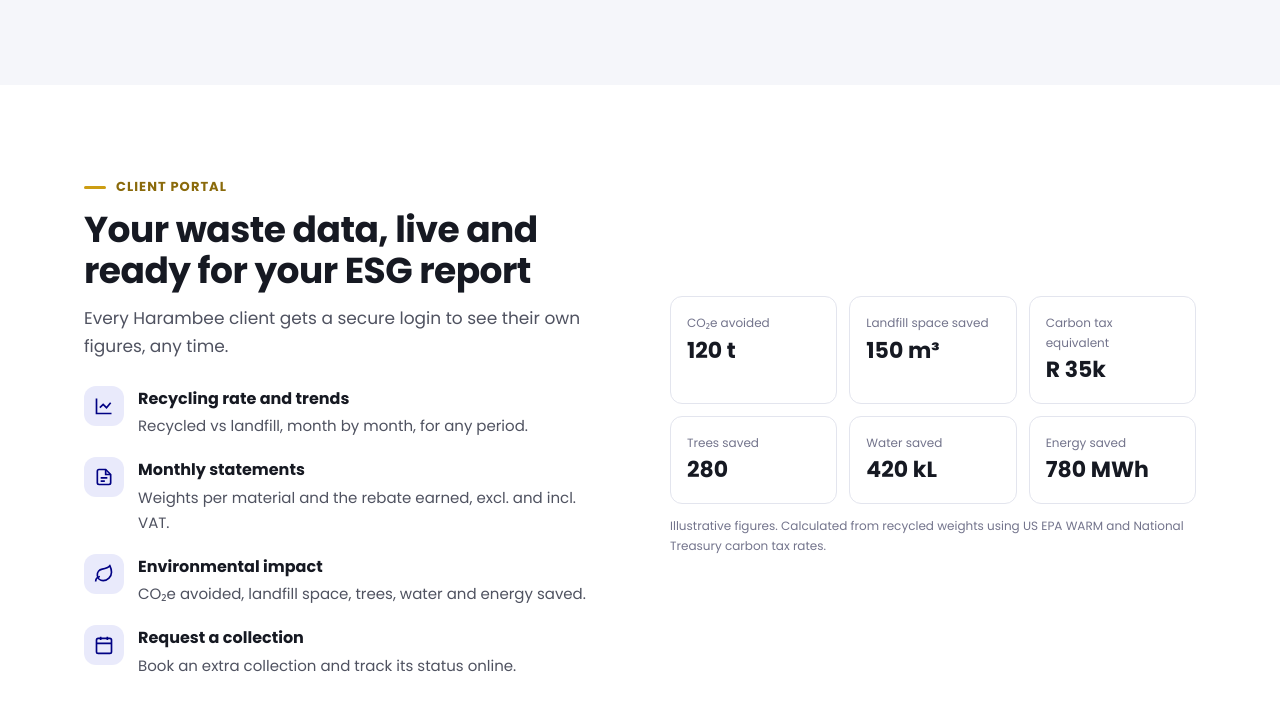
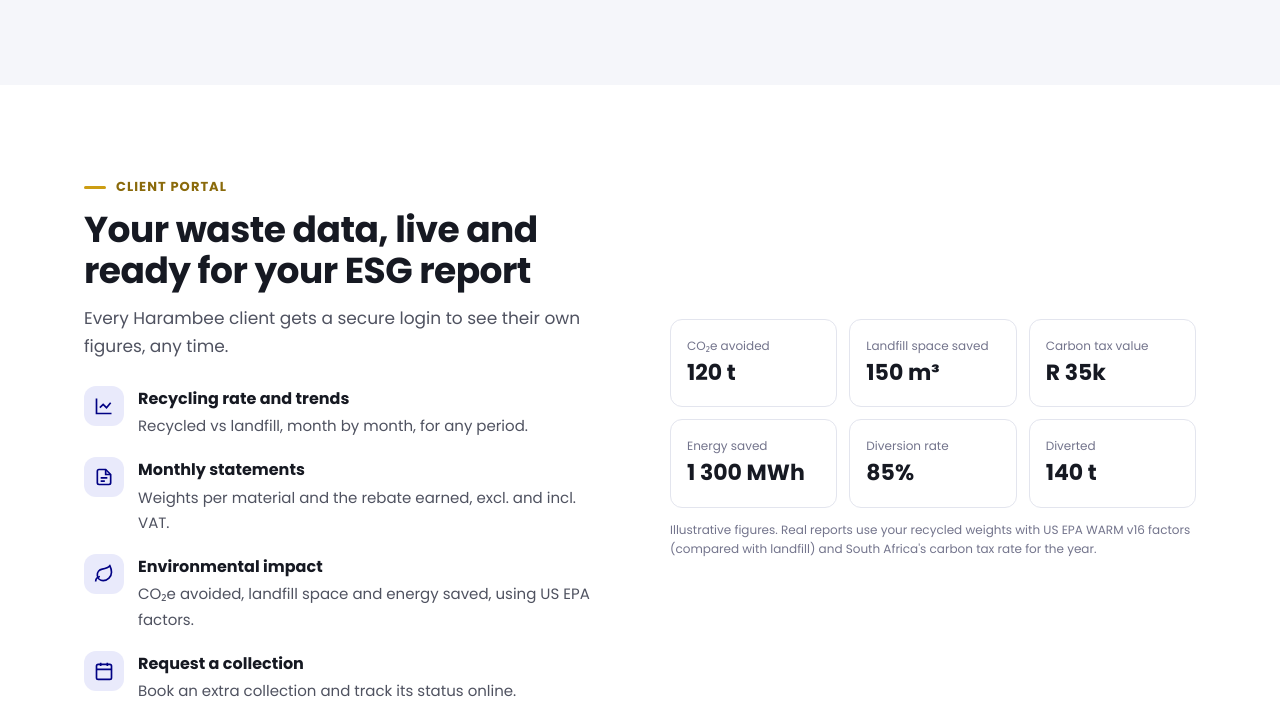
Before and after one commit to HarambeeW/hwssa-website, a plain HTML site: page index.html in a window 1280 px wide. Shown: the part 3128-3841 px from the top of the page. Drawn offline with Linux system fonts and the light colour scheme.

Commit message:
Add files via upload

```diff
--- a/index.html
+++ b/index.html
@@ -98,6 +98,11 @@ footer{border-top:4px solid var(--gold);background:var(--deep);color:#b9bbe0;pad
 footer a{color:#e3e4f7;text-decoration:none}footer .brand b{color:#fff}footer .brand span{color:#a5a7d8}
 .fl{display:flex;gap:22px;flex-wrap:wrap}
 .copy{border-top:1px solid #1a1c6e;margin-top:30px;padding-top:20px;font-size:12.5px;color:#8a8cc0;display:flex;justify-content:space-between;flex-wrap:wrap;gap:10px}
+@media (max-width:1180px){.links{gap:16px}.links a{font-size:13.5px}.bar{gap:18px}}
+@media (max-width:1040px){
+  .links{display:none;position:absolute;top:70px;left:0;right:0;background:#fff;flex-direction:column;gap:0;padding:8px 24px 16px;border-bottom:1px solid var(--line)}
+  .links.open{display:flex}.links a{padding:10px 0;font-size:14.5px}.menu-t{display:block}.bar .btn.g{display:none}
+}
 @media (max-width:960px){
   .va{grid-template-columns:1fr}
   h1{font-size:38px}h2{font-size:29px}.hero{padding:56px 0}
@@ -158,7 +163,7 @@ footer a{color:#e3e4f7;text-decoration:none}footer .brand b{color:#fff}footer .b
       <ul><li>Cardboard, paper, plastics and metals</li><li>Rebates paid per kilogram recycled</li><li>Weighed and recorded every collection</li><li>Less waste sent to landfill</li></ul></div>
     <div class="card"><div class="ic"><svg width="24" height="24" viewBox="0 0 24 24" fill="none" stroke="#000184" stroke-width="2" stroke-linecap="round" stroke-linejoin="round"><path d="M3 3v18h18"/><path d="M7 15v2M11 11v6M15 8v9M19 5v12"/></svg></div>
       <h3>Reporting &amp; sustainability</h3><p>Know exactly what your business generates, recycles and sends to landfill.</p>
-      <ul><li>Monthly waste and rebate statements</li><li>Recycling rate and landfill diversion</li><li>CO₂e, water and energy savings</li><li>24/7 access in your client portal</li></ul></div>
+      <ul><li>Monthly waste and rebate statements</li><li>Recycling rate and landfill diversion</li><li>CO₂e avoided and energy saved</li><li>24/7 access in your client portal</li></ul></div>
   </div>
   <div class="va">
     <div><h3>Value-added services</h3><p>Ask us about any of these alongside your main waste contract.</p>
@@ -205,14 +210,14 @@ footer a{color:#e3e4f7;text-decoration:none}footer .brand b{color:#fff}footer .b
     <div class="feat">
       <div><div class="ic"><svg width="20" height="20" viewBox="0 0 24 24" fill="none" stroke="#000184" stroke-width="2"><path d="M3 3v18h18"/><path d="m7 14 4-4 4 4 5-6"/></svg></div><div><b>Recycling rate and trends</b><span>Recycled vs landfill, month by month, for any period.</span></div></div>
       <div><div class="ic"><svg width="20" height="20" viewBox="0 0 24 24" fill="none" stroke="#000184" stroke-width="2"><path d="M14 3H6a2 2 0 0 0-2 2v14a2 2 0 0 0 2 2h12a2 2 0 0 0 2-2V9z"/><path d="M14 3v6h6M8 13h8M8 17h5"/></svg></div><div><b>Monthly statements</b><span>Weights per material and the rebate earned, excl. and incl. VAT.</span></div></div>
-      <div><div class="ic"><svg width="20" height="20" viewBox="0 0 24 24" fill="none" stroke="#000184" stroke-width="2"><path d="M11 20A7 7 0 0 1 9.8 6.1C15.5 5 17 4.5 19 2c1 2 2 4.2 2 8 0 5.5-4.8 10-10 10Z"/><path d="M2 21c0-3 1.9-5.4 5.1-6"/></svg></div><div><b>Environmental impact</b><span>CO₂e avoided, landfill space, trees, water and energy saved.</span></div></div>
+      <div><div class="ic"><svg width="20" height="20" viewBox="0 0 24 24" fill="none" stroke="#000184" stroke-width="2"><path d="M11 20A7 7 0 0 1 9.8 6.1C15.5 5 17 4.5 19 2c1 2 2 4.2 2 8 0 5.5-4.8 10-10 10Z"/><path d="M2 21c0-3 1.9-5.4 5.1-6"/></svg></div><div><b>Environmental impact</b><span>CO₂e avoided, landfill space and energy saved, using US EPA factors.</span></div></div>
       <div><div class="ic"><svg width="20" height="20" viewBox="0 0 24 24" fill="none" stroke="#000184" stroke-width="2"><rect x="3" y="4" width="18" height="18" rx="2"/><path d="M16 2v4M8 2v4M3 10h18"/></svg></div><div><b>Request a collection</b><span>Book an extra collection and track its status online.</span></div></div>
     </div>
   </div>
   <div class="env-g" aria-label="Example environmental impact figures">
-    <div><small>CO₂e avoided</small><b>120 t</b></div><div><small>Landfill space saved</small><b>150 m³</b></div><div><small>Carbon tax equivalent</small><b>R 35k</b></div>
-    <div><small>Trees saved</small><b>280</b></div><div><small>Water saved</small><b>420 kL</b></div><div><small>Energy saved</small><b>780 MWh</b></div>
-    <div style="grid-column:1/-1;background:none;border:0;padding:0"><small>Illustrative figures. Calculated from recycled weights using US EPA WARM and National Treasury carbon tax rates.</small></div>
+    <div><small>CO₂e avoided</small><b>120 t</b></div><div><small>Landfill space saved</small><b>150 m³</b></div><div><small>Carbon tax value</small><b>R 35k</b></div>
+    <div><small>Energy saved</small><b>1 300 MWh</b></div><div><small>Diversion rate</small><b>85%</b></div><div><small>Diverted</small><b>140 t</b></div>
+    <div style="grid-column:1/-1;background:none;border:0;padding:0"><small>Illustrative figures. Real reports use your recycled weights with US EPA WARM v16 factors (compared with landfill) and South Africa&#39;s carbon tax rate for the year.</small></div>
   </div>
 </div></section>
 
```
